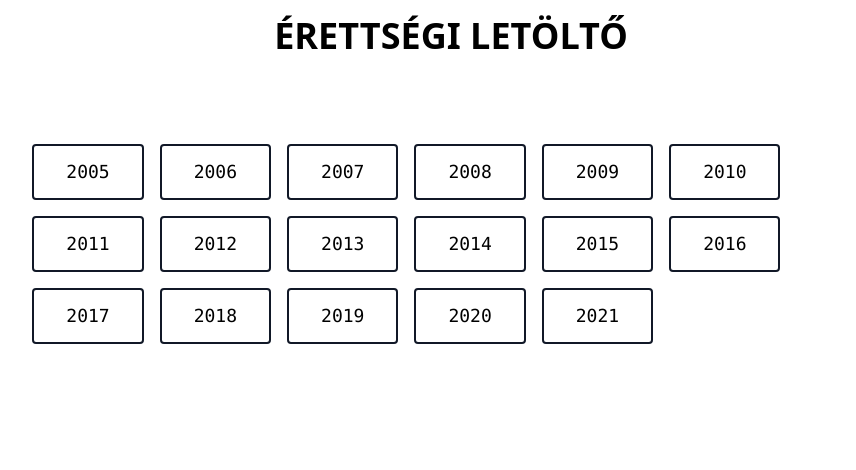
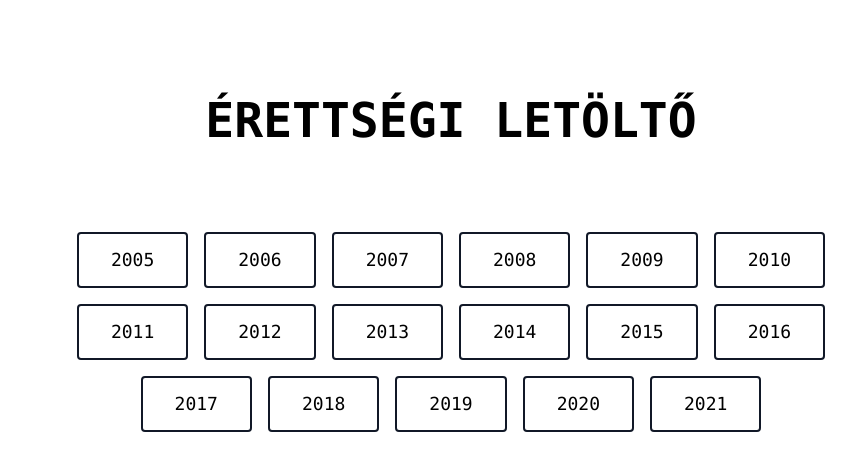
Before and after one commit to Tasztalos69/erettsegi-letolto, a React (Create React App) app: page / in a window 1280 px wide. Shown: the top 470 px of the page, without its empty margins (189-1045 px from the left). Built offline with nearby package versions, Linux system fonts and the light colour scheme.

Commit message:
Add framer & complete main design

```diff
--- a/package.json
+++ b/package.json
@@ -10,6 +10,7 @@
     "@types/node": "^16.7.13",
     "@types/react": "^17.0.20",
     "@types/react-dom": "^17.0.9",
+    "framer-motion": "^6.2.6",
     "react": "^17.0.2",
     "react-dom": "^17.0.2",
     "react-scripts": "5.0.0",
--- a/src/App.tsx
+++ b/src/App.tsx
@@ -3,7 +3,7 @@ import Picker from "./Picker";
 const App = () => {
   return (
     <div className="container">
-      <h1 className="text-4xl text-center font-bold uppercase mt-4">
+      <h1 className="text-5xl font-mono text-center font-bold uppercase mt-24">
         Érettségi letöltő
       </h1>
       <Picker />
--- a/src/Picker.tsx
+++ b/src/Picker.tsx
@@ -1,3 +1,4 @@
+import { AnimatePresence, motion } from "framer-motion";
 import { ReactElement, useEffect, useState } from "react";
 import PickerButton from "./components/PickerButton";
 
@@ -41,6 +42,16 @@ const urlConstructor = (data: Partial<ExamData>, isKey = false): string => {
   )}_${data.subject}_${year.substring(2, 4)}${month}_${type}.pdf`;
 };
 
+const StageDiv = (props: any) => (
+  <motion.div
+    initial={{ opacity: 0 }}
+    animate={{ opacity: 1 }}
+    exit={{ opacity: 0 }}
+    transition={{ delay: 0, duration: 0.2 }}
+    {...props}
+  />
+);
+
 const Picker = (): ReactElement => {
   const [data, setData] = useState<Partial<ExamData>>({});
   const [stage, setStage] = useState<Stage>(0);
@@ -55,7 +66,7 @@ const Picker = (): ReactElement => {
     switch (stage) {
       case Stage.YEAR:
         return (
-          <div>
+          <StageDiv key="year">
             {YEARS.map((y) => (
               <PickerButton
                 key={y}
@@ -67,12 +78,13 @@ const Picker = (): ReactElement => {
                 {y}
               </PickerButton>
             ))}
-          </div>
+          </StageDiv>
         );
       case Stage.PHASE:
         return (
-          <div>
+          <StageDiv key="phase">
             <PickerButton
+              key="osz"
               onClick={() => {
                 setData({ ...data, phase: "fall" });
                 setStage(stage + 1);
@@ -81,6 +93,7 @@ const Picker = (): ReactElement => {
               Ősz
             </PickerButton>
             <PickerButton
+              key="tavasz"
               onClick={() => {
                 setData({ ...data, phase: "spring" });
                 setStage(stage + 1);
@@ -88,12 +101,13 @@ const Picker = (): ReactElement => {
             >
               Tavasz
             </PickerButton>
-          </div>
+          </StageDiv>
         );
       case Stage.DIFFICULTY:
         return (
-          <div>
+          <StageDiv key="diff">
             <PickerButton
+              key="kozep"
               onClick={() => {
                 setData({ ...data, difficulty: "mid" });
                 setStage(stage + 1);
@@ -102,6 +116,7 @@ const Picker = (): ReactElement => {
               Középszint
             </PickerButton>
             <PickerButton
+              key="emelt"
               onClick={() => {
                 setData({ ...data, difficulty: "high" });
                 setStage(stage + 1);
@@ -109,12 +124,12 @@ const Picker = (): ReactElement => {
             >
               Emelt szint
             </PickerButton>
-          </div>
+          </StageDiv>
         );
 
       case Stage.SUBJECT:
         return (
-          <div>
+          <StageDiv key="subject">
             {Object.entries(SUBJECTS).map((s) => (
               <PickerButton
                 key={s[0]}
@@ -126,7 +141,7 @@ const Picker = (): ReactElement => {
                 {s[1]}
               </PickerButton>
             ))}
-          </div>
+          </StageDiv>
         );
       case Stage.DLOAD:
         return <div>Downloading...</div>;
@@ -136,8 +151,10 @@ const Picker = (): ReactElement => {
   };
 
   return (
-    <div className="flex justify-center items-center flex-wrap w-2/3 mx-auto mt-20">
-      {getStage()}
+    <div className="w-2/3 mx-auto mt-20 text-center">
+      <AnimatePresence initial={false} exitBeforeEnter>
+        {getStage()}
+      </AnimatePresence>
     </div>
   );
 };
```
Also changed, not shown: 1 other file (tests, documents, lock files or other folders).
